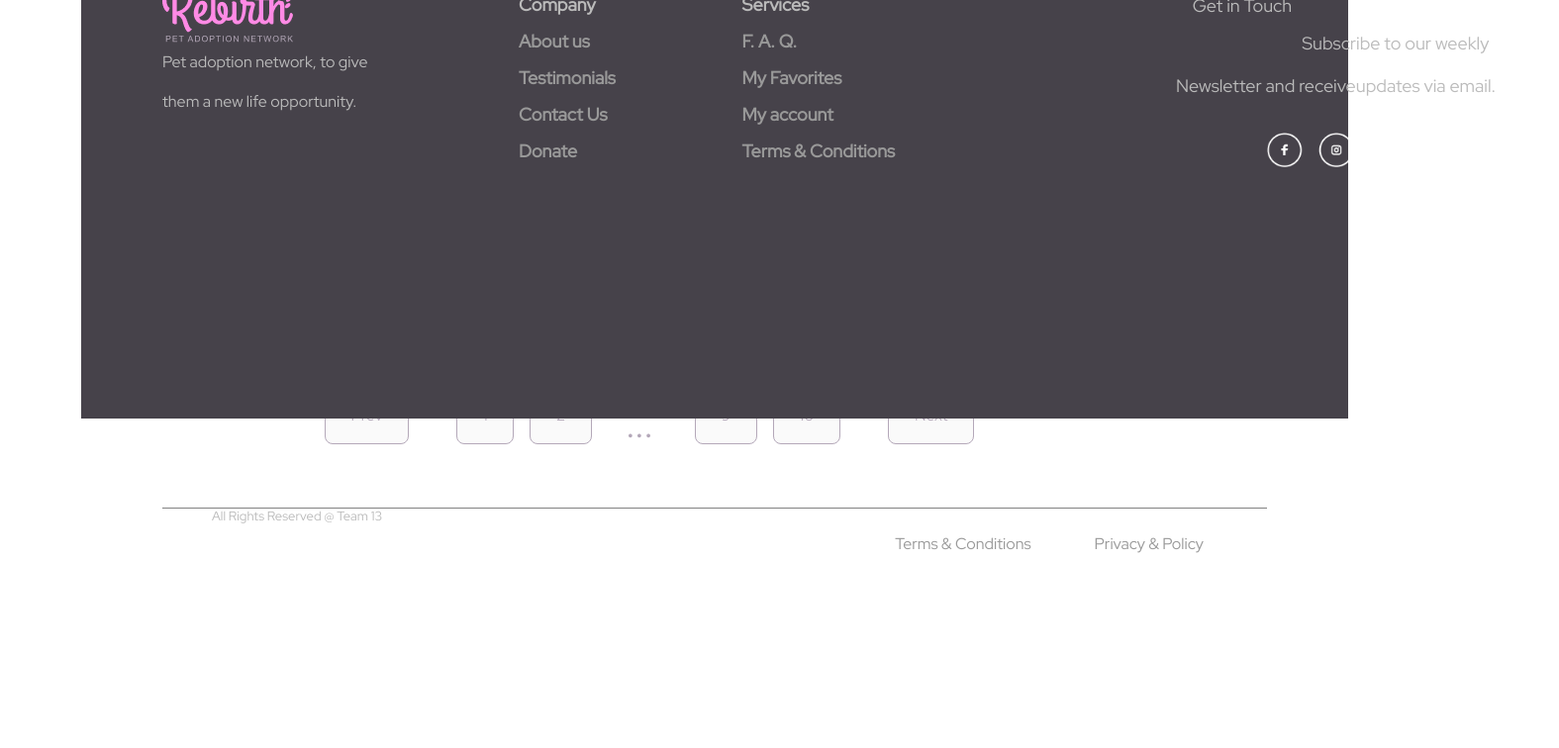
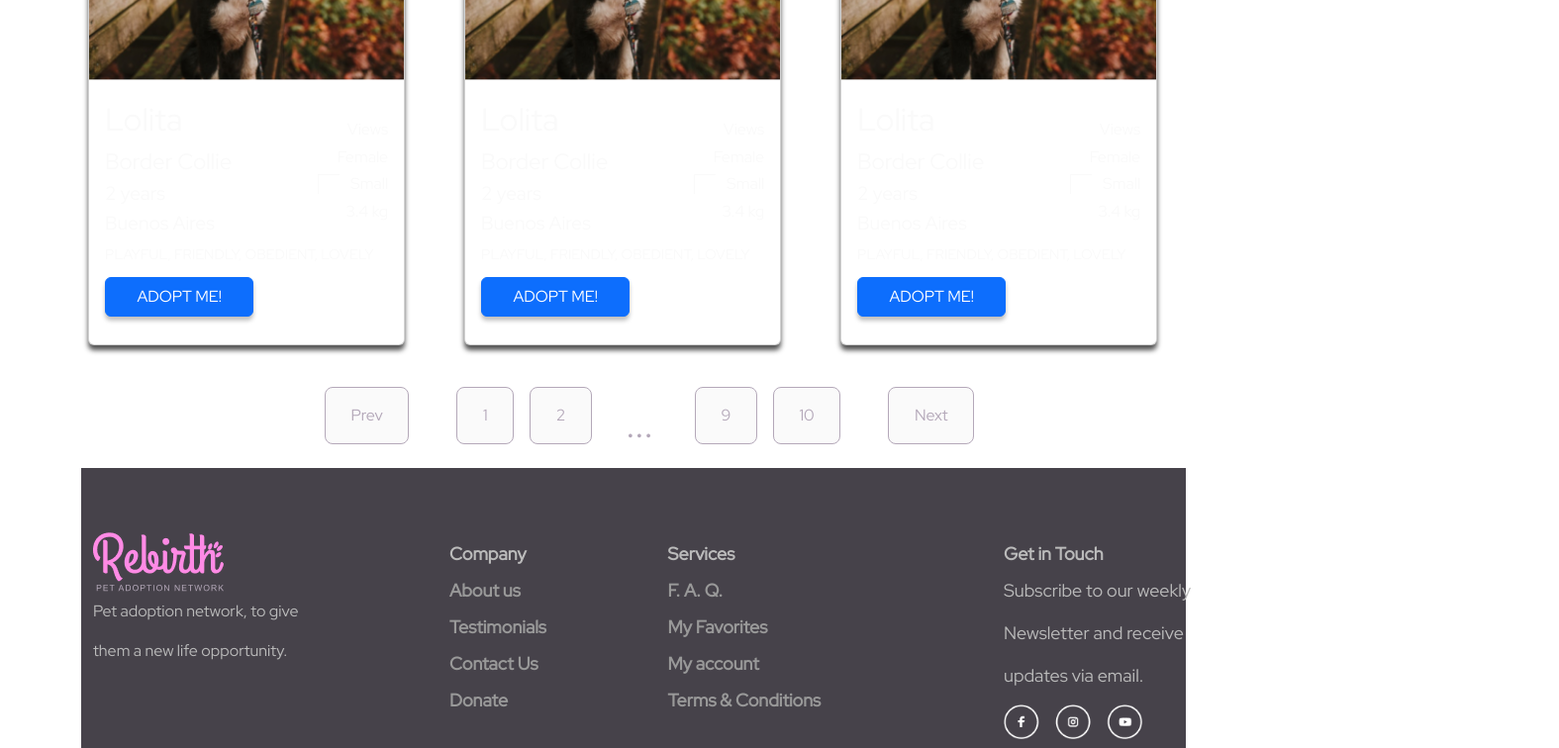
Before and after one commit to aaronstz/PF-Rebirth, a React (Create React App) app in the folder PF-Rebirth/client/: page /home in a window 1280 px wide. Shown: the part 680-1436 px from the top of the page at 99% size, 1575 px wide, since content can reach past the window. Before the commit the page ends 1242 px from the top, so only its background shows below. Built offline with nearby package versions, Linux system fonts and the light colour scheme; a web font is replaced by a local one.

Commit message:
Acomodando el footer en el home

```diff
--- a/PF-Rebirth/client/src/Components/Footer/Footer.css
+++ b/PF-Rebirth/client/src/Components/Footer/Footer.css
@@ -1,25 +1,20 @@
-@import url(https://fonts.googleapis.com/css?family=Alegreya+Sans:300);
 
-body {
-    font-family: 'Alegreya Sans', sans-serif;
-}
+
 
 /* Sticky footer position and size
 -------------------------------------------------- */
 html {
   position: relative;
-  min-height: 100%;
 }
 body {
   /* Margin bottom by footer height */
 margin-bottom: 200px;
 }
 .footer {
-  position: absolute;
   bottom: 0;
   width: 100%;
   /* Set the fixed height of the footer here */
-  height: 300px;
+  height: 400px;
 }
 
 /* Taller footer on small screens */
@@ -35,15 +30,20 @@ margin-bottom: 200px;
 /* Sticky footer style and color
 -------------------------------------------------- */
 footer {
-  padding-top: 20px;
+  padding-top: 25px;
   background-color: #46424a;
   color: #bbb;
-
 }
 
-.footer{
-    bottom:50px;
+.body{
+    height: 100%;
+    width: 100%;
+    display:flex;
+    position: relative;
+    justify-content: center;
+    margin: 0 0 auto 0;
 }
+
 
 footer a {
   color: #999;
@@ -58,7 +58,6 @@ footer a:hover, footer a:focus {
 
 .container{
     margin-top: 40px;
-
 }
 
 
@@ -89,15 +88,14 @@ footer .form-control {
 }
 
 
+.newsletter{
+    display: inline-block;
+    margin-top:0px;
+    transform: translateY(-195px) translateX(35rem);
+}
 
-.nav{
-    display: inline-block;
-    position: relative;
-    justify-content: center;
-    margin-top:20px;
-    bottom: 21rem;
-    left: 60rem;
-    font-size:large;
+.paragraph{
+    font-weight:normal;
 }
 
 .list-unstyled{
@@ -122,6 +120,7 @@ footer .form-control {
 .socials{
     max-width: 140px;
     max-height: 100px;
+    display:flex;
 }
 
 .lower{
--- a/PF-Rebirth/client/src/Components/Footer/Footer.jsx
+++ b/PF-Rebirth/client/src/Components/Footer/Footer.jsx
@@ -4,7 +4,7 @@ import socials from "../../Social.png";
 
 export default function Footer() {
   return (
-    <footer class="footer">
+    <footer class="body">
       <div class="container">
         <div class="row">
           <div class="col-md-5">
@@ -51,20 +51,20 @@ export default function Footer() {
                   </li>
                 </ul>
               </div>
-            </div>
-            <div>
-              <ul class="nav">
-                <h3 class="nav-heading">Get in Touch</h3>
-                <p class="paragraph">Subscribe to our weekly</p>
-                <p class="paragraph">Newsletter and receive</p>
-                <p class="paragraph">updates via email.</p>
+            <div class ="newsletter">
+              <ul class="list-unstyled">
+                {" "}
+                Get in Touch
+                <li class ="nav-item"><p class ="paragraph">Subscribe to our weekly</p></li>
+                <li class ="nav-item"><p class ="paragraph">Newsletter and receive</p></li>
+                <li class ="nav-item"><p class ="paragraph">updates via email.</p></li>
                 <li class="nav-item">
                   <a href=" " class="nav-link pl-0">
-                    <i class="fa fa-facebook fa-lg"></i>
                     <img src={socials} alt="Socials" class="socials" />
                   </a>
                 </li>
               </ul>
+            </div>
             </div>
           </div>
         </div>
--- a/PF-Rebirth/client/src/Pages/Home.jsx
+++ b/PF-Rebirth/client/src/Pages/Home.jsx
@@ -11,6 +11,7 @@ import Header from '../Components/Header/Header';
 function Home() {
   return (
     <Container>
+
       <Navbar/>
       <Header/>
       <Row>
```
